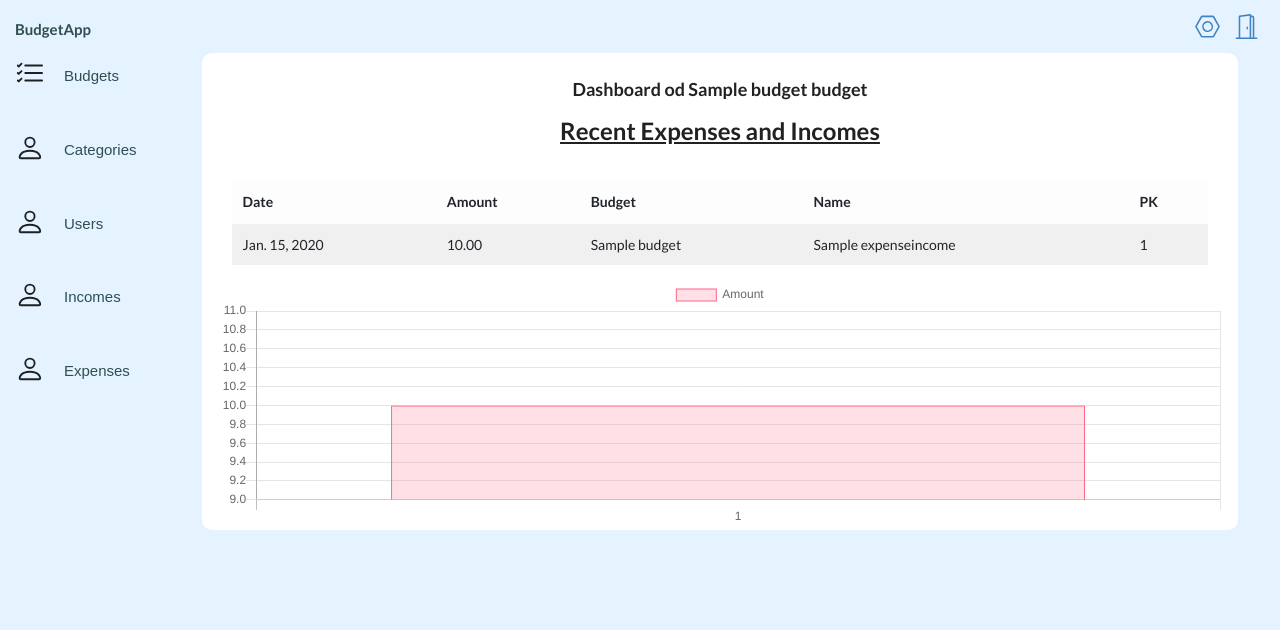
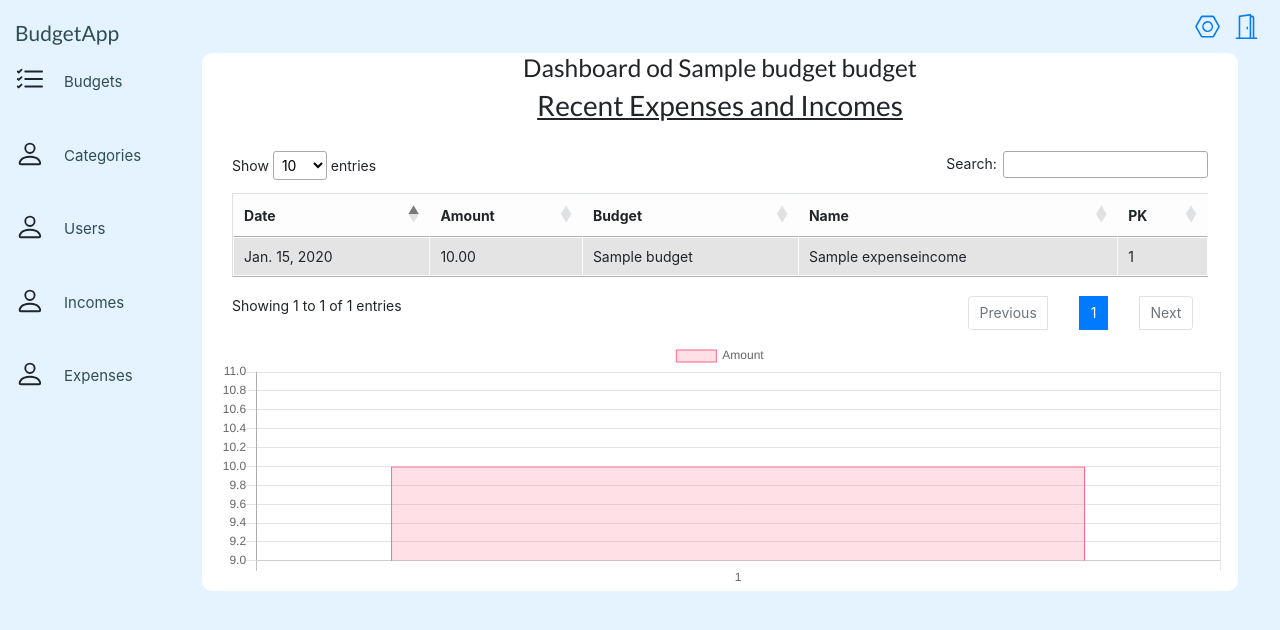
Before and after one commit to bartek412/household_budget, a Django app: page /budgets/1/ in a window 1280 px wide. Shown: the top 630 px of the page. Run offline with Django 4.2, Linux system fonts and the light colour scheme; a user stored in the database is signed in; tables that the repository leaves empty hold one stand-in row (values such as "Sample post"); some libraries are stand-ins or nearby versions.

Commit message:
Add sortable table

```diff
--- a/budget_app/static/base.css
+++ b/budget_app/static/base.css
@@ -80,3 +80,16 @@
 .page_title:hover {
     color: black;
 }
+
+table.dataTable thead .sorting:after,
+table.dataTable thead .sorting:before,
+table.dataTable thead .sorting_asc:after,
+table.dataTable thead .sorting_asc:before,
+table.dataTable thead .sorting_asc_disabled:after,
+table.dataTable thead .sorting_asc_disabled:before,
+table.dataTable thead .sorting_desc:after,
+table.dataTable thead .sorting_desc:before,
+table.dataTable thead .sorting_desc_disabled:after,
+table.dataTable thead .sorting_desc_disabled:before {
+  bottom: .5em;
+}
--- a/budget_app/templates/budget_app/base.html
+++ b/budget_app/templates/budget_app/base.html
@@ -10,6 +10,21 @@
     <link rel="stylesheet" href="https://cdnjs.cloudflare.com/ajax/libs/Chart.js/2.8.0/Chart.min.css" integrity="sha256-aa0xaJgmK/X74WM224KMQeNQC2xYKwlAt08oZqjeF0E=" crossorigin="anonymous" />
     <!-- jQuery -->
     <script src="https://code.jquery.com/jquery-3.3.1.min.js"></script>
+    <!-- dataTables JS -->
+    <link rel="stylesheet" type="text/css" href="//cdn.datatables.net/1.12.0/css/jquery.dataTables.min.css">
+
+    <script type="text/javascript" charset="utf8" src="//cdn.datatables.net/1.12.0/js/jquery.dataTables.min.js"></script>
+
+    <meta charset="utf-8">
+    <meta name="viewport" content="width=device-width, initial-scale=1">
+    <link rel="stylesheet" href="https://maxcdn.bootstrapcdn.com/bootstrap/4.5.2/css/bootstrap.min.css">
+    <script src="https://ajax.googleapis.com/ajax/libs/jquery/3.5.1/jquery.min.js"></script>
+    <script src="https://cdnjs.cloudflare.com/ajax/libs/popper.js/1.16.0/umd/popper.min.js"></script>
+    <script src="https://maxcdn.bootstrapcdn.com/bootstrap/4.5.2/js/bootstrap.min.js"></script>
+    <link rel="stylesheet" href="https://cdn.datatables.net/1.10.22/css/dataTables.bootstrap4.min.css">
+    <script src="https://cdn.datatables.net/1.10.22/js/jquery.dataTables.min.js"></script>
+    <script src="https://cdn.datatables.net/1.10.22/js/dataTables.bootstrap4.min.js"></script>
+
 
     <meta charset="utf-8">
     <meta name="viewport" content="width=device-width, initial-scale=1, shrink-to-fit=no">
--- a/budget_app/templates/budget_app/view_budget.html
+++ b/budget_app/templates/budget_app/view_budget.html
@@ -1,6 +1,7 @@
 {% extends base_path %}
+{% block style %}
 
-{%block style %}
+
 
 <style>
     .sidenav_element:hover button{
@@ -216,18 +217,17 @@
 
     <div class="container">
   <h2 class="text-center"><u>Recent Expenses and Incomes </u></h2><br>
-  <table class="table table-light table-striped">
+  <table id ="myTable" class="table table-light table-striped table-bordered table-sm">
     <thead>
       <tr>
-        <th>Date</th>
-        <th>Amount</th>
-        <th>Budget</th>
-        <th>Name</th>
-        <th>PK</th>
+        <th class="th-sm">Date</th>
+        <th class="th-sm">Amount</th>
+        <th class="th-sm">Budget</th>
+        <th class="th-sm">Name</th>
+        <th class="th-sm">PK</th>
       </tr>
     </thead>
     <tbody>
-    <!-- jinja2 Technique -->
     {% if d %}
     {% for i in expenseincome %}
       <tr>
@@ -252,4 +252,9 @@
 
     <canvas id="myChart" width="400" height="100"></canvas>
 
+
+<script>
+$('#myTable').DataTable();
+</script>
+
 {% endblock %}
```
